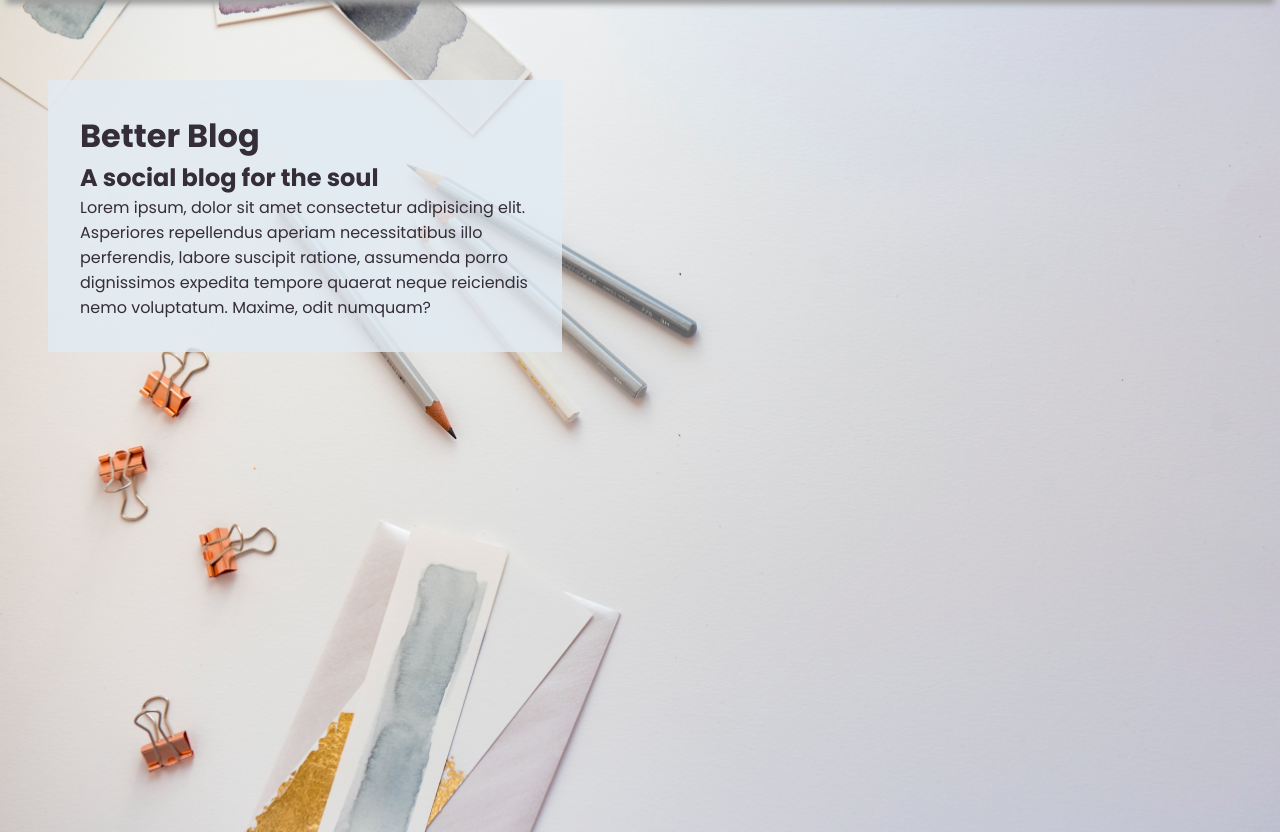
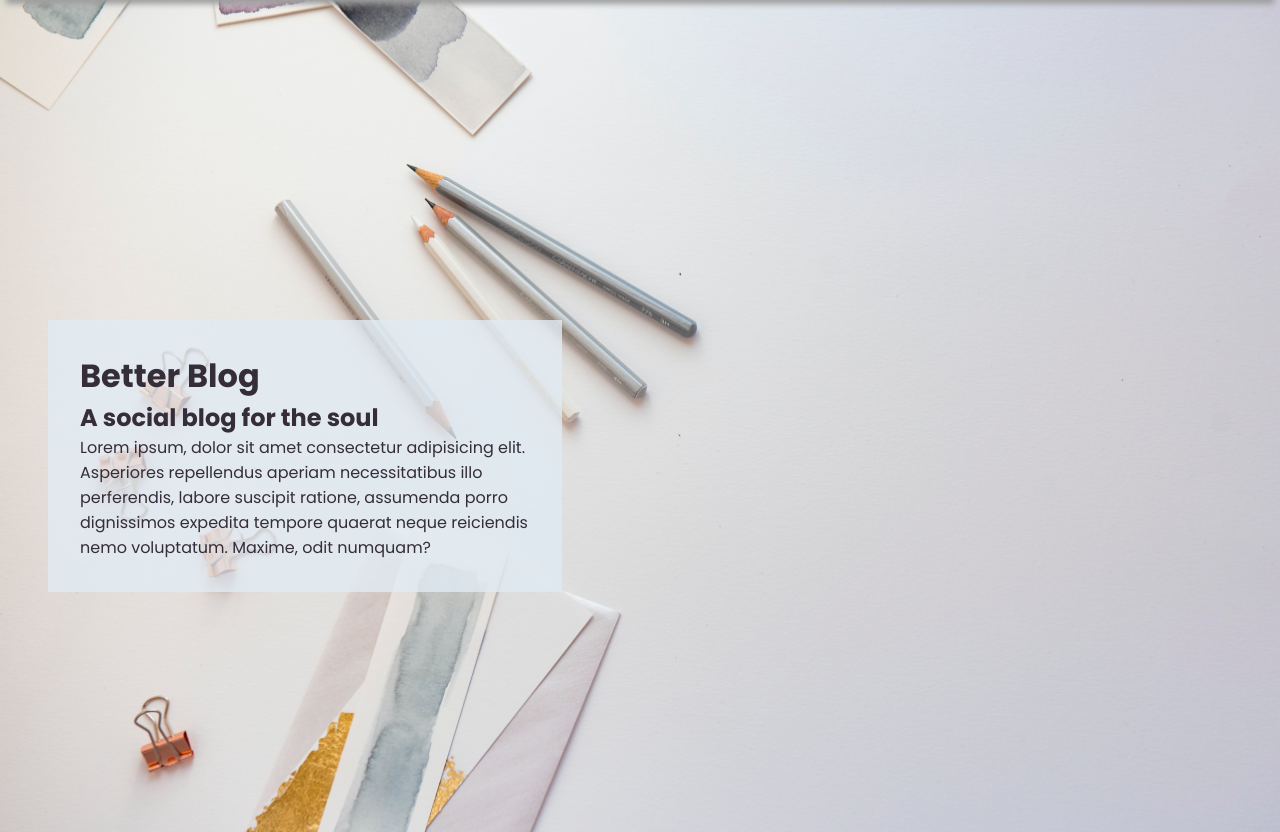
Before and after one commit to mercuryretro/simple_blog, a Django app: page / in a window 1280 px wide. Shown: the part 75-907 px from the top of the page. Run offline with Django 3.2, Linux system fonts and the light colour scheme; some libraries are stand-ins or nearby versions.

Commit message:
Changed margin-top to 25% on main-content.

```diff
--- a/blog_app/static/css/style.css
+++ b/blog_app/static/css/style.css
@@ -72,7 +72,7 @@ body {
     padding: 2em;
     margin-left: 3em;
     margin-right: 3em;
-    margin-top: 5em;
+    margin-top: 25%;
     min-height:200px;
     max-width: 450px;
 }
```
